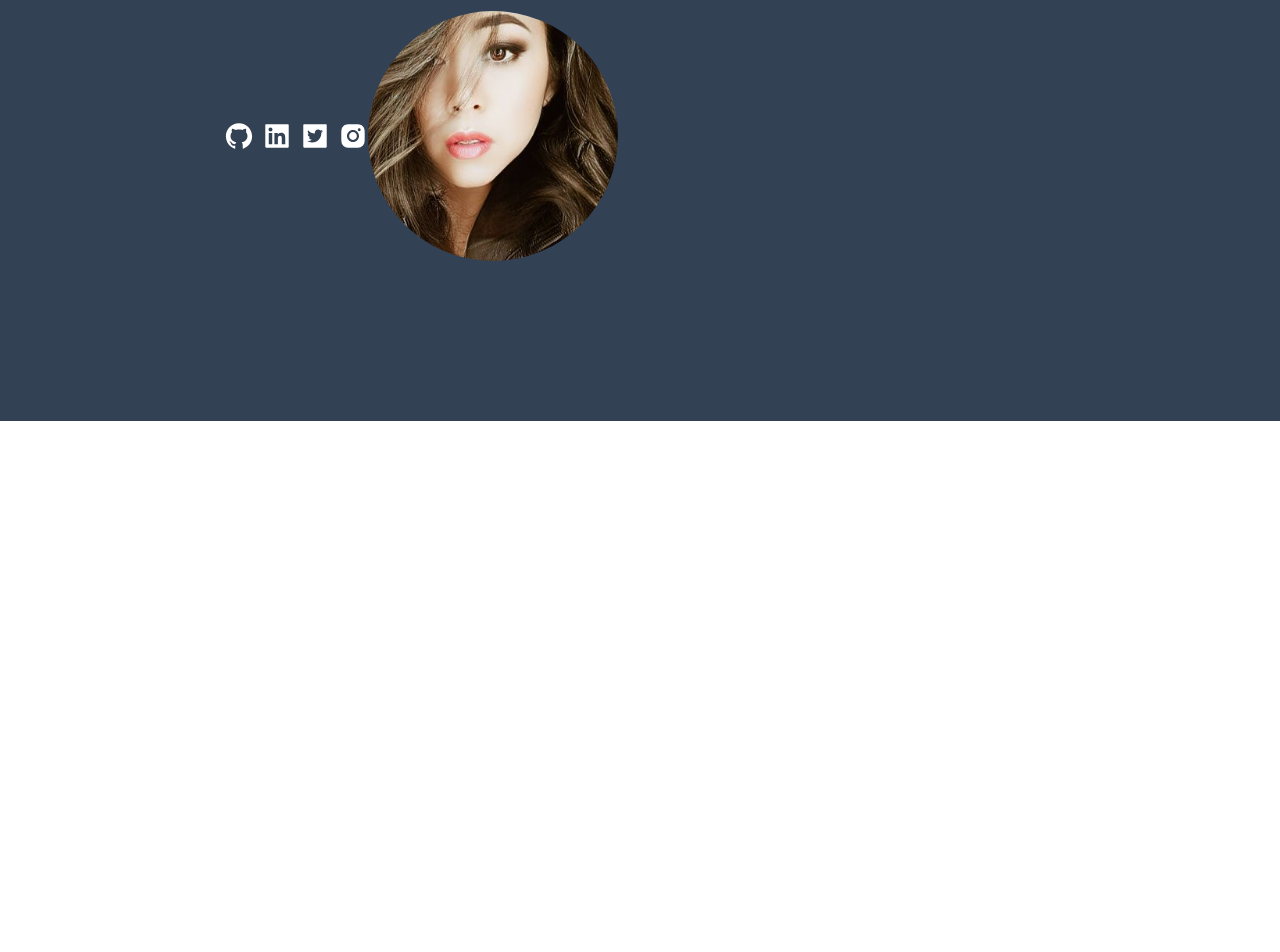
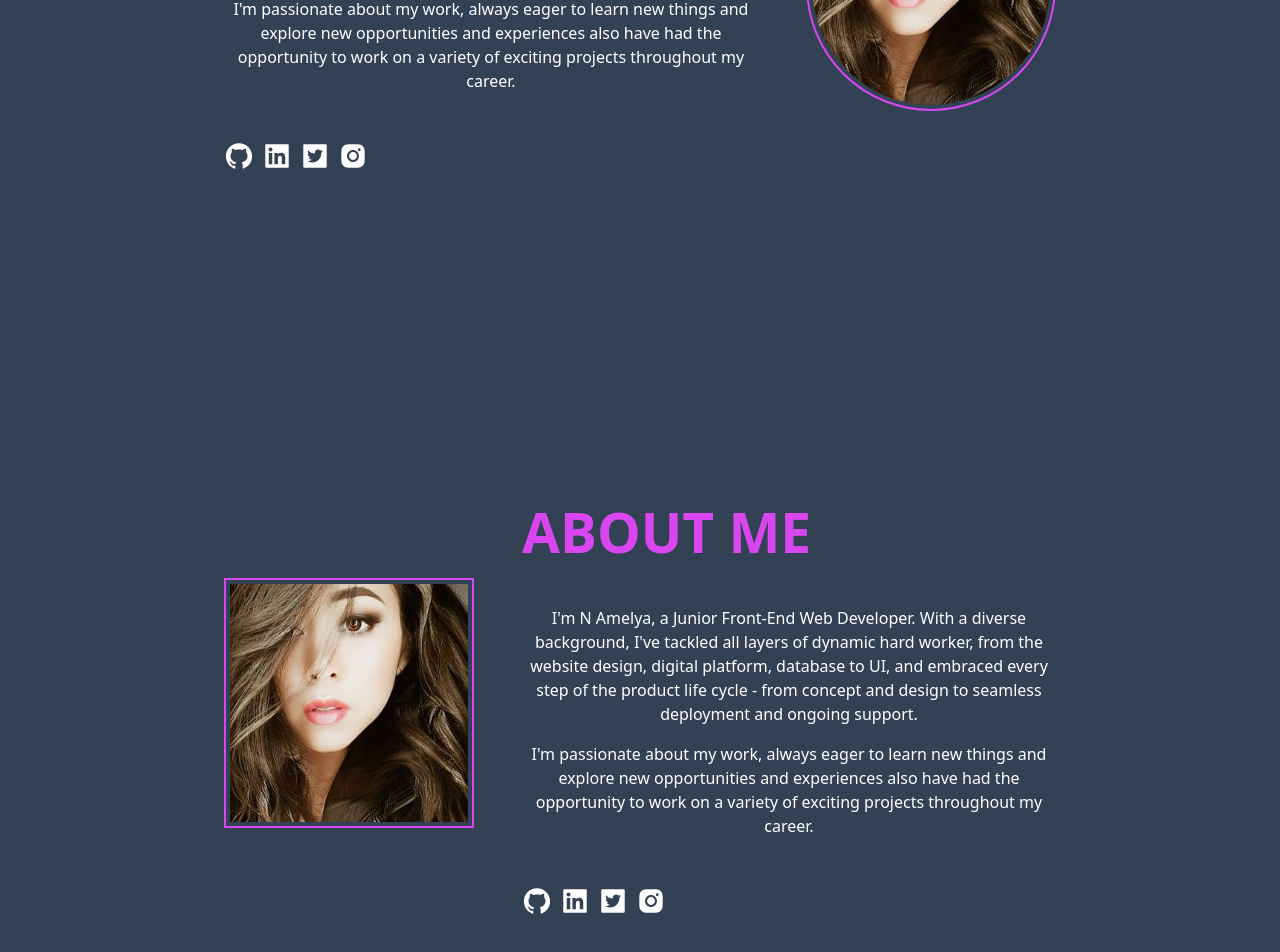
Before and after one commit to noeamelya/react_portfolio, a React (Vite) app: page / in a window 1280 px wide. Shown: the part 454-1406 px from the top of the page. Before the commit the page ends 875 px from the top, so only its background shows below. Built offline with nearby package versions, Linux system fonts and the light colour scheme.

Commit message:
update components Banner & About

```diff
--- a/src/App.jsx
+++ b/src/App.jsx
@@ -1,6 +1,7 @@
 
 import NavBar from "./components/NavBar";
 import Banner from "./components/Banner";
+import About from "./components/About"
 
 
 function App() {
@@ -8,6 +9,7 @@ function App() {
     <div className="bg-slate-700">
       <NavBar/>
       <Banner/>
+      <About/>
 
 
     </div>
--- a/src/components/About.jsx
+++ b/src/components/About.jsx
@@ -1,12 +1,36 @@
 import React from 'react';
+import {AiFillGithub} from "react-icons/ai";
+import {AiFillInstagram, AiFillTwitterSquare, AiFillLinkedin} from "react-icons/ai";
+import img from "../Assets/images/pp3.jpg"
 
 function About() {
   return (
-    <div id="About" className="">
-        <h2>About</h2>
-        <p>I'm N Amelya, a Junior Front-End Web Developer. With a diverse background, I've tackled all layers of dynamic hard worker, from the website design, digital platform, database to UI, and embraced every step of the product life cycle - from concept and design to seamless deployment and ongoing support.</p>
-        <p>I'm passionate about my work, always eager to learn new things and explore new opportunities and experiences also have had the opportunity to work on a variety of exciting projects throughout my career.</p>
-      </div>
+        <div className="lg:px-56 px-10 lg:py-0 py-20 text-center gap-5 lg-text-start flex lg:flex-row flex-col-reverse justify-between lg:gap-28 items-center " >
+            <img src={img} width={250} height={250}  className="border-2 p-1 border-fuchsia-500 " alt="profile picture" />
+            <div className="h-full lg:py-40 flex flex-col justify-center lg:items-start items-center text-white ">
+                <h1 className="text-[55px] font-semibold mb-8 leading-normal uppercase"><span className="text-fuchsia-500">About me</span></h1>
+                <p> I'm N Amelya, a Junior Front-End Web Developer. With a diverse background, I've tackled all layers of dynamic hard worker, from the website design, digital platform, database to UI, and embraced every step of the product life cycle - from concept and design to seamless deployment and ongoing support.</p>
+                <p>I'm passionate about my work, always eager to learn new things and explore new opportunities and experiences also have had the opportunity to work on a variety of exciting projects throughout my career.</p>
+                <div className="flex mt-8 gap-2">
+                    <div className="flex items-center justify-center">
+                        <div className="flex space-x-2">
+                            <a href="https://github.com/noeamelya" className="text-white">
+                                <AiFillGithub className="text-[30px]"/>
+                            </a>
+                            <a href="https://www.linkedin.com/in/noeamelya/" className="text-white">
+                                <AiFillLinkedin className="text-[30px]"/>
+                            </a>
+                            <a href="https://twitter.com/noeamelya" className="text-white">
+                                <AiFillTwitterSquare className="text-[30px]"/>
+                            </a>
+                            <a href="https://www.instagram.com/noe_amelya/" className="text-white">
+                                <AiFillInstagram className="text-[30px]"/>
+                            </a>
+                        </div>
+                    </div>
+                </div>
+             </div>
+        </div>
   );
 }
 
--- a/src/components/Banner.jsx
+++ b/src/components/Banner.jsx
@@ -5,8 +5,8 @@ import img from "../Assets/images/pp3.jpg"
 
 const Banner = () => {
     return (
-        <div className="lg:px-56 px-10 lg:py-0 py-20" >
-            <div className="h-full lg:py-40 flex flex-col justify-center lg:items-start">
+        <div className="lg:px-56 px-10 lg:py-0 py-20 text-center gap-5 lg-text-start flex lg:flex-row flex-col-reverse justify-between lg:gap-28 items-center " >
+            <div className="h-full lg:py-40 flex flex-col justify-center lg:items-start items-center text-white ">
                 <h1 className="text-[55px] font-semibold mb-8 leading-normal">Welcome to <span className="text-fuchsia-500">My Portfolio</span></h1>
                 <p>I'm passionate about my work, always eager to learn new things and explore new opportunities and experiences also have had the opportunity to work on a variety of exciting projects throughout my career.</p>
                 <div className="flex mt-8 gap-2">
@@ -25,17 +25,10 @@ const Banner = () => {
                                 <AiFillInstagram className="text-[30px]"/>
                             </a>
                         </div>
-
-                        <img src={img} width={250} height={250}  className="rounded-full justify-center" alt="profile picture" />
-
-
-
                     </div>
-
                 </div>
-
-
              </div>
+            <img src={img} width={250} height={250}  className="rounded-full border-2 border-fuchsia-500 p-1 " alt="profile picture" />
          </div>
 
 
```
